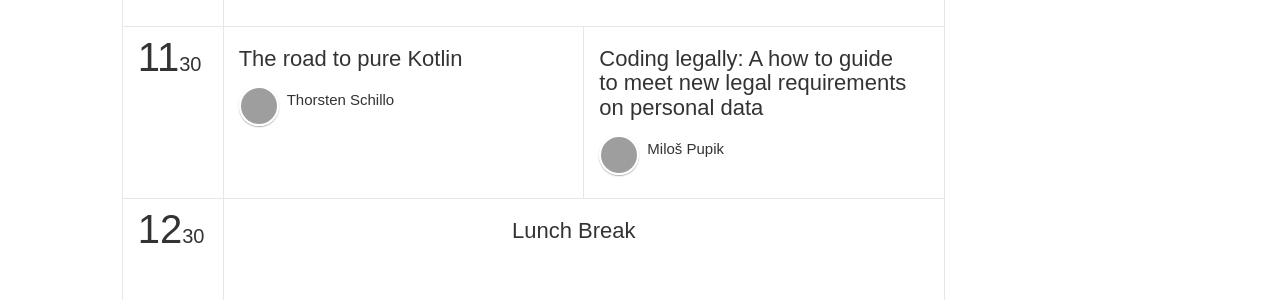
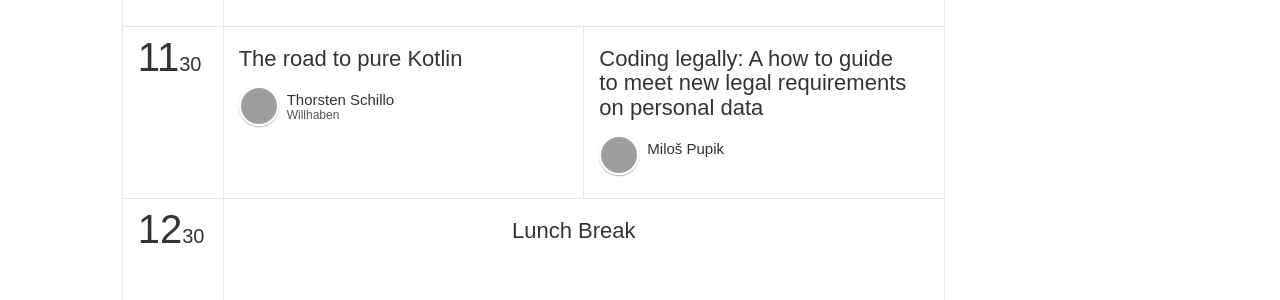
Before and after one commit to DevFestVienna/devfest-at-site, a Jekyll site: the page built from sessions.html, in a window 1280 px wide and 900 px high, scrolled down 950 px. Shown: the part 151-451 px from the top of the window. Built offline with Jekyll 4.4.1, drawn with Linux system fonts in a browser that asks for light colours; nearby versions of some CDN libraries; comment, search, counter and statistics services are not loaded; grey boxes are pictures that could not be loaded.

Commit message:
Added company for Thorsten

```diff
--- a/_data/speakers.yml
+++ b/_data/speakers.yml
@@ -23,6 +23,7 @@
   name: "Thorsten"
   surname: "Schillo"
   current: true
+  company: "Willhaben"
   bio: "Thorsten is a German expat living in Vienna for the past six years. After starting with professional Android development in early 2010, he has worked at several companies in Germany and Austria before joining the willhaben office in Vienna, where he is now leading the mobile apps team. As team lead he is responsible for the smooth development of the willhaben native Apps. He puts a strong emphasis on developing self-organized teams, agile processes, new technologies, and innovation.<br>Apart from the software development world, he likes to play video games, go on photography excursions, or read and teach about history, among a many other interests."
   thumbnailUrl: "ThorstenSchillo.jpg"
 -
```
